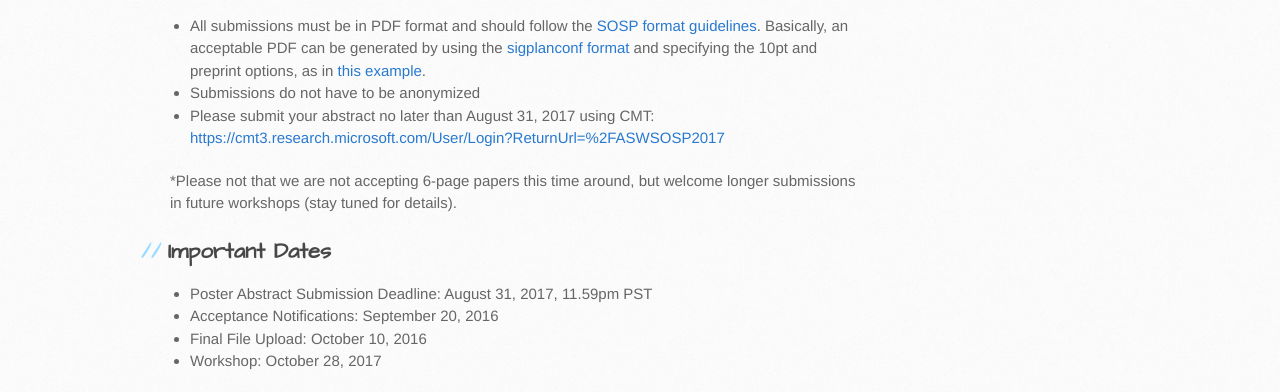
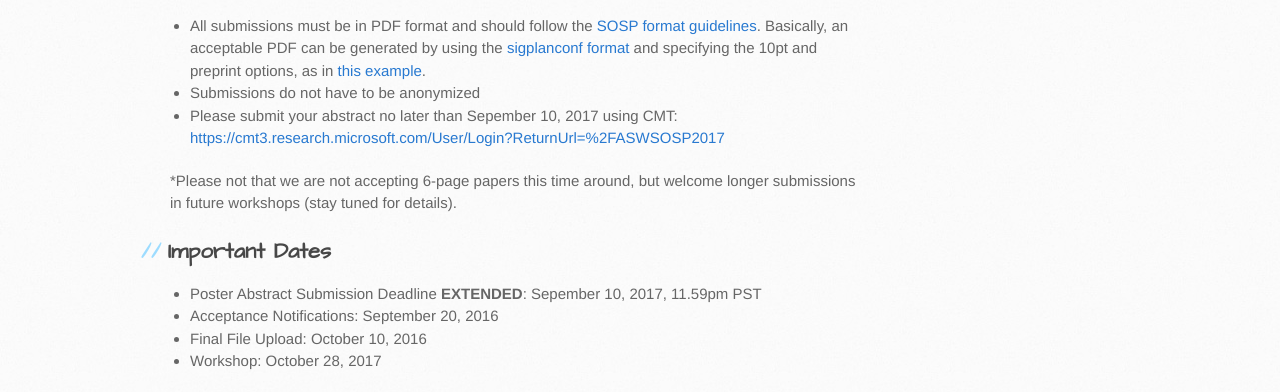
Before and after one commit to LearningSys/sosp17, a Jekyll site: the page built from cfp.md, in a window 1280 px wide. Shown: the part 1330-1722 px from the top of the page. Built offline with Jekyll 4.4.1, drawn with Linux system fonts in a browser that asks for light colours; our own code applies the rules of GitHub Pages for plain Markdown files; the repository's description, which GitHub fills in, is left out.

Commit message:
Update cfp.md

```diff
--- a/cfp.md
+++ b/cfp.md
@@ -22,11 +22,11 @@ Through invited talks and poster presentations by the participants, this worksho
 We welcome poster abstracts up to 2 pages (not including references) for both the submission and camera ready versions*
 * All submissions must be in PDF format and should follow the [SOSP format guidelines](https://www.sigops.org/sosp/sosp17/submission-rules.html). Basically, an acceptable PDF can be generated by using the [sigplanconf format](http://www.sigplan.org/Resources/Author/#sigplanconf-format) and specifying the 10pt and preprint options, as in [this example](http://www.eecs.umich.edu/~pmchen/sosp/sosp17-template.tex).
 * Submissions do not have to be anonymized
-* Please submit your abstract no later than August 31, 2017 using CMT: <https://cmt3.research.microsoft.com/User/Login?ReturnUrl=%2FASWSOSP2017>
+* Please submit your abstract no later than Sepember 10, 2017 using CMT: <https://cmt3.research.microsoft.com/User/Login?ReturnUrl=%2FASWSOSP2017>
 
 *Please not that we are not accepting 6-page papers this time around, but welcome longer submissions in future workshops (stay tuned for details).
 ## Important Dates
-* Poster Abstract Submission Deadline: August 31, 2017, 11.59pm PST
+* Poster Abstract Submission Deadline **EXTENDED**: Sepember 10, 2017, 11.59pm PST
 * Acceptance Notifications: September 20, 2016
 * Final File Upload: October 10, 2016
 * Workshop: October 28, 2017
```
